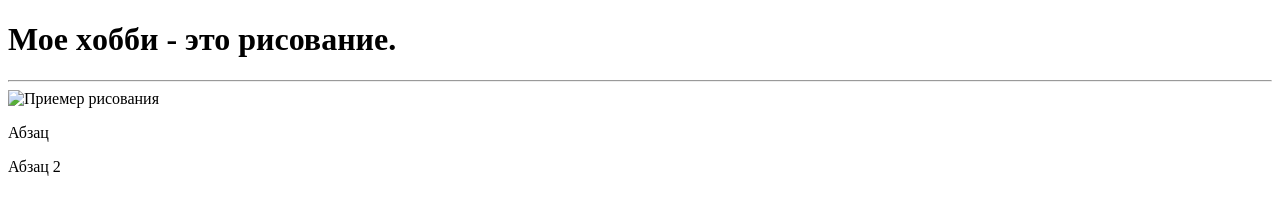
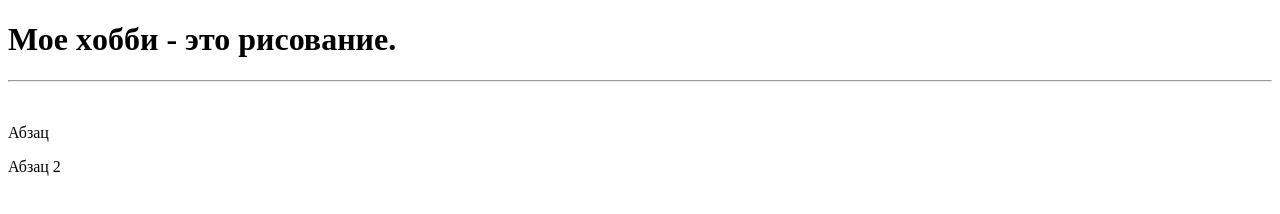
Before and after one commit to D1R1R/site-1, a plain HTML site: page index.html in a window 1280 px wide. Drawn offline with Linux system fonts and the light colour scheme.

Commit message:
Update index.html

```diff
--- a/index.html
+++ b/index.html
@@ -6,7 +6,7 @@
   <body>
     <h1>Мое xобби - это рисование.</h1>
     <hr>
-    <img scr="imgForSite.jfif" alt="Приемер рисования"/>
+    <img scr="imgForSite.jfif">
     <p>Абзац</p>
     <p>Абзац 2</p>
   </body>
```
